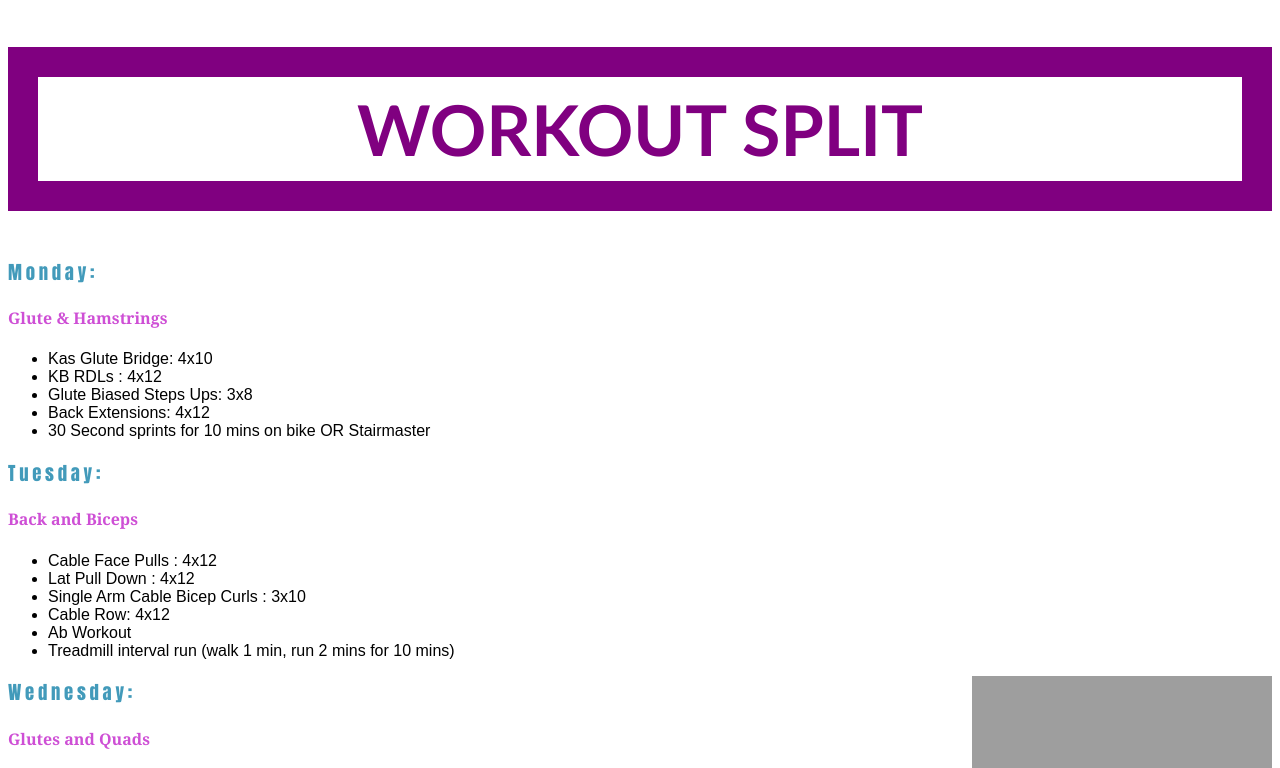
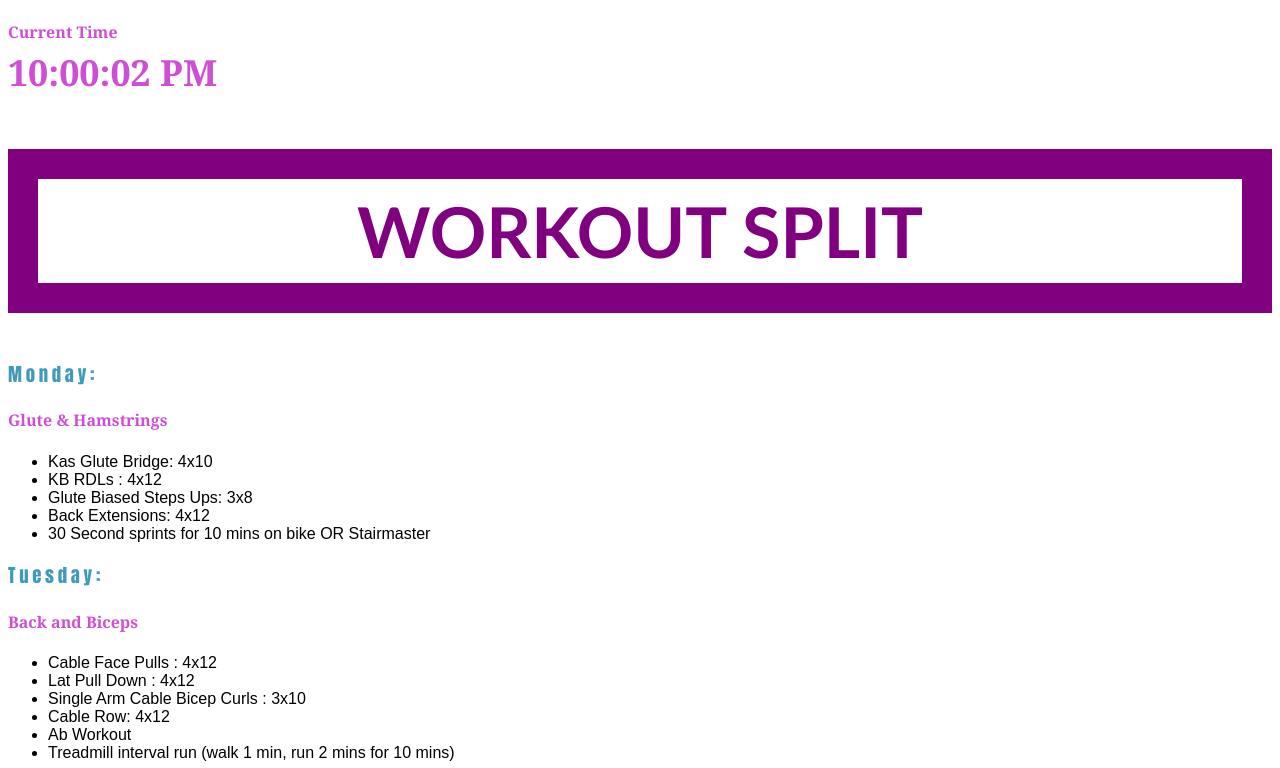
Before and after one commit to simpsontyra/workoutroutine, a plain HTML site: page index.html in a window 1280 px wide. Shown: the top 768 px of the page. Drawn offline with Linux system fonts and the light colour scheme; grey boxes are pictures that could not be loaded.

Commit message:
javascript clock

```diff
--- a/index.html
+++ b/index.html
@@ -9,6 +9,11 @@
 
 </head>
 <body>
+    <h4>
+        Current Time<br>
+        <span id="clock" onload="currentTime()">Clock goes here</span>
+      </h4>
+
     <h1>Workout Split</h1>
 
     <h3>Monday:</h3>
@@ -59,7 +64,6 @@
 
     </p>
     <a href="./examples.html" target="_blank">EXAMPLES OF EACH EXERCISE!</a>
-    <script src="index.js">
-    </script>
+    <script src="./index.js"></script>
     </body>
-    </html>
+</html>
--- a/index.js
+++ b/index.js
@@ -0,0 +1,27 @@
+
+function currentTime() {
+  let date = new Date();
+  let hh = date.getHours();
+  let mm = date.getMinutes();
+  let ss = date.getSeconds();
+  let session = "AM";
+
+  if(hh === 0){
+      hh = 12;
+  }
+  if(hh > 12){
+      hh = hh - 12;
+      session = "PM";
+   }
+
+   hh = (hh < 10) ? "0" + hh : hh;
+   mm = (mm < 10) ? "0" + mm : mm;
+   ss = (ss < 10) ? "0" + ss : ss;
+
+   let time = hh + ":" + mm + ":" + ss + " " + session;
+
+  document.getElementById("clock").innerText = time;
+  let t = setTimeout(function(){ currentTime() }, 1000);
+}
+
+currentTime();
--- a/style.css
+++ b/style.css
@@ -43,3 +43,8 @@ img {
     float: right;
 
 }
+h4 #clock {
+    font-size: 36px;
+    display: block;
+    padding: 5px 0px;
+  }
```
Also changed, not shown: 1 other file.
